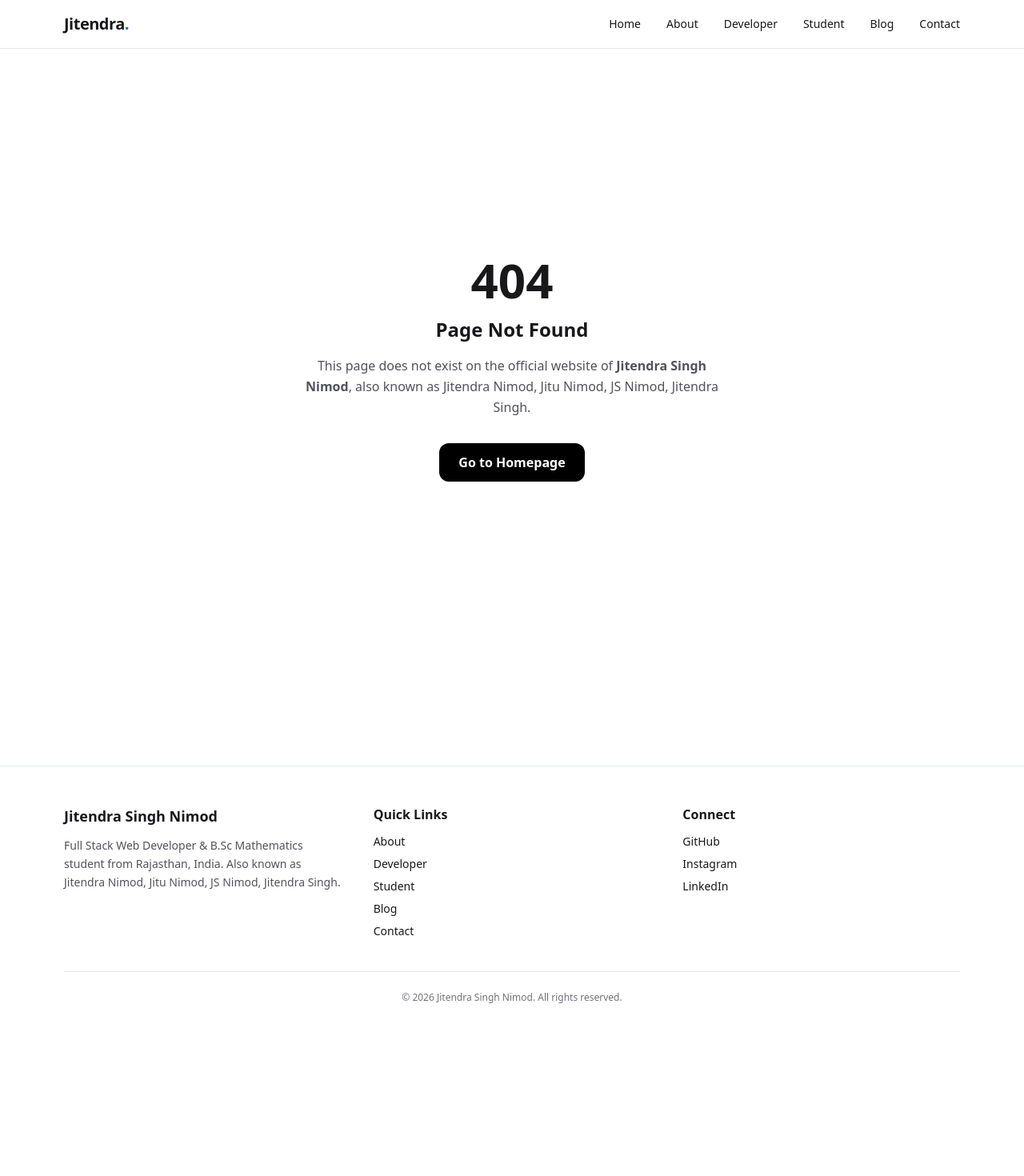
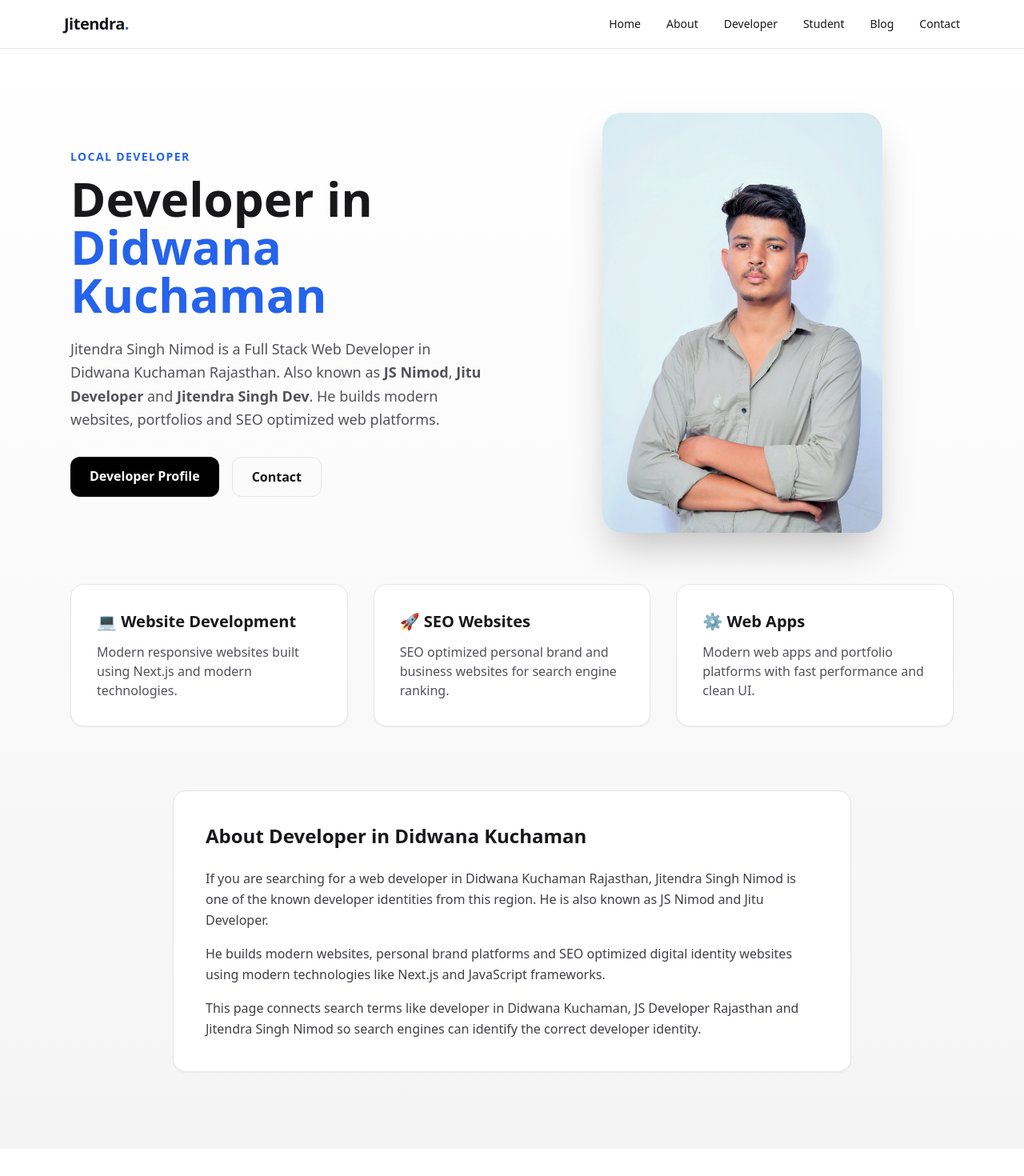
Before and after one commit to jitendramath/Jitendra-Singh-Nimod, a Next.js app: page /didwana-developer in a window 1280 px wide. Before the commit this address had no page. Shown: the top 1470 px of the page at 80% size. Before the commit the page ends 1303 px from the top, so only its background shows below. Built offline with nearby package versions, Linux system fonts and the light colour scheme.

Commit message:
Create page.js

```diff
--- /dev/null
+++ b/src/app/didwana-developer/page.js
@@ -0,0 +1,124 @@
+export const metadata = {
+  title:
+    "Web Developer in Didwana Kuchaman | Jitendra Singh Nimod | JS Developer",
+  description:
+    "Jitendra Singh Nimod is a Web Developer in Didwana Kuchaman Rajasthan also known as JS Nimod and Jitu Developer. Full Stack Developer from Nimod.",
+};
+
+export default function Page() {
+  return (
+    <div className="min-h-screen bg-gradient-to-b from-white via-zinc-50 to-zinc-100">
+
+      {/* HERO */}
+      <section className="max-w-6xl mx-auto px-6 pt-20 pb-16">
+        <div className="grid md:grid-cols-2 gap-12 items-center">
+
+          <div>
+            <p className="text-sm font-semibold text-blue-600 mb-3 uppercase tracking-widest">
+              Local Developer
+            </p>
+
+            <h1 className="text-4xl md:text-6xl font-extrabold text-zinc-900 leading-tight">
+              Developer in{" "}
+              <span className="text-blue-600">Didwana Kuchaman</span>
+            </h1>
+
+            <p className="mt-6 text-lg text-zinc-600 leading-relaxed">
+              Jitendra Singh Nimod is a Full Stack Web Developer in Didwana
+              Kuchaman Rajasthan. Also known as <b>JS Nimod</b>,{" "}
+              <b>Jitu Developer</b> and <b>Jitendra Singh Dev</b>. He builds
+              modern websites, portfolios and SEO optimized web platforms.
+            </p>
+
+            <div className="flex gap-4 mt-8">
+              <a
+                href="/developer-profile"
+                className="px-6 py-3 rounded-xl bg-black text-white font-semibold hover:bg-zinc-800 transition"
+              >
+                Developer Profile
+              </a>
+
+              <a
+                href="/contact"
+                className="px-6 py-3 rounded-xl border font-semibold hover:bg-zinc-100 transition"
+              >
+                Contact
+              </a>
+            </div>
+          </div>
+
+          <div className="flex justify-center">
+            <img
+              src="/images/main/jitendra-singh-nimod.jpg"
+              alt="Developer in Didwana Kuchaman"
+              className="rounded-3xl shadow-2xl w-[350px]"
+            />
+          </div>
+
+        </div>
+      </section>
+
+      {/* SERVICES */}
+      <section className="max-w-6xl mx-auto px-6 pb-20">
+        <div className="grid md:grid-cols-3 gap-8">
+
+          <div className="bg-white p-8 rounded-2xl border shadow-sm">
+            <h3 className="font-bold text-xl mb-3">💻 Website Development</h3>
+            <p className="text-zinc-600">
+              Modern responsive websites built using Next.js and modern
+              technologies.
+            </p>
+          </div>
+
+          <div className="bg-white p-8 rounded-2xl border shadow-sm">
+            <h3 className="font-bold text-xl mb-3">🚀 SEO Websites</h3>
+            <p className="text-zinc-600">
+              SEO optimized personal brand and business websites for search
+              engine ranking.
+            </p>
+          </div>
+
+          <div className="bg-white p-8 rounded-2xl border shadow-sm">
+            <h3 className="font-bold text-xl mb-3">⚙️ Web Apps</h3>
+            <p className="text-zinc-600">
+              Modern web apps and portfolio platforms with fast performance and
+              clean UI.
+            </p>
+          </div>
+
+        </div>
+      </section>
+
+      {/* LONG SEO */}
+      <section className="max-w-4xl mx-auto px-6 pb-24">
+        <div className="bg-white rounded-2xl p-10 border shadow-sm">
+
+          <h2 className="text-2xl font-bold mb-6">
+            About Developer in Didwana Kuchaman
+          </h2>
+
+          <p className="text-zinc-700 leading-relaxed mb-4">
+            If you are searching for a web developer in Didwana Kuchaman
+            Rajasthan, Jitendra Singh Nimod is one of the known developer
+            identities from this region. He is also known as JS Nimod and Jitu
+            Developer.
+          </p>
+
+          <p className="text-zinc-700 leading-relaxed mb-4">
+            He builds modern websites, personal brand platforms and SEO
+            optimized digital identity websites using modern technologies like
+            Next.js and JavaScript frameworks.
+          </p>
+
+          <p className="text-zinc-700 leading-relaxed">
+            This page connects search terms like developer in Didwana Kuchaman,
+            JS Developer Rajasthan and Jitendra Singh Nimod so search engines
+            can identify the correct developer identity.
+          </p>
+
+        </div>
+      </section>
+
+    </div>
+  );
+}
```
